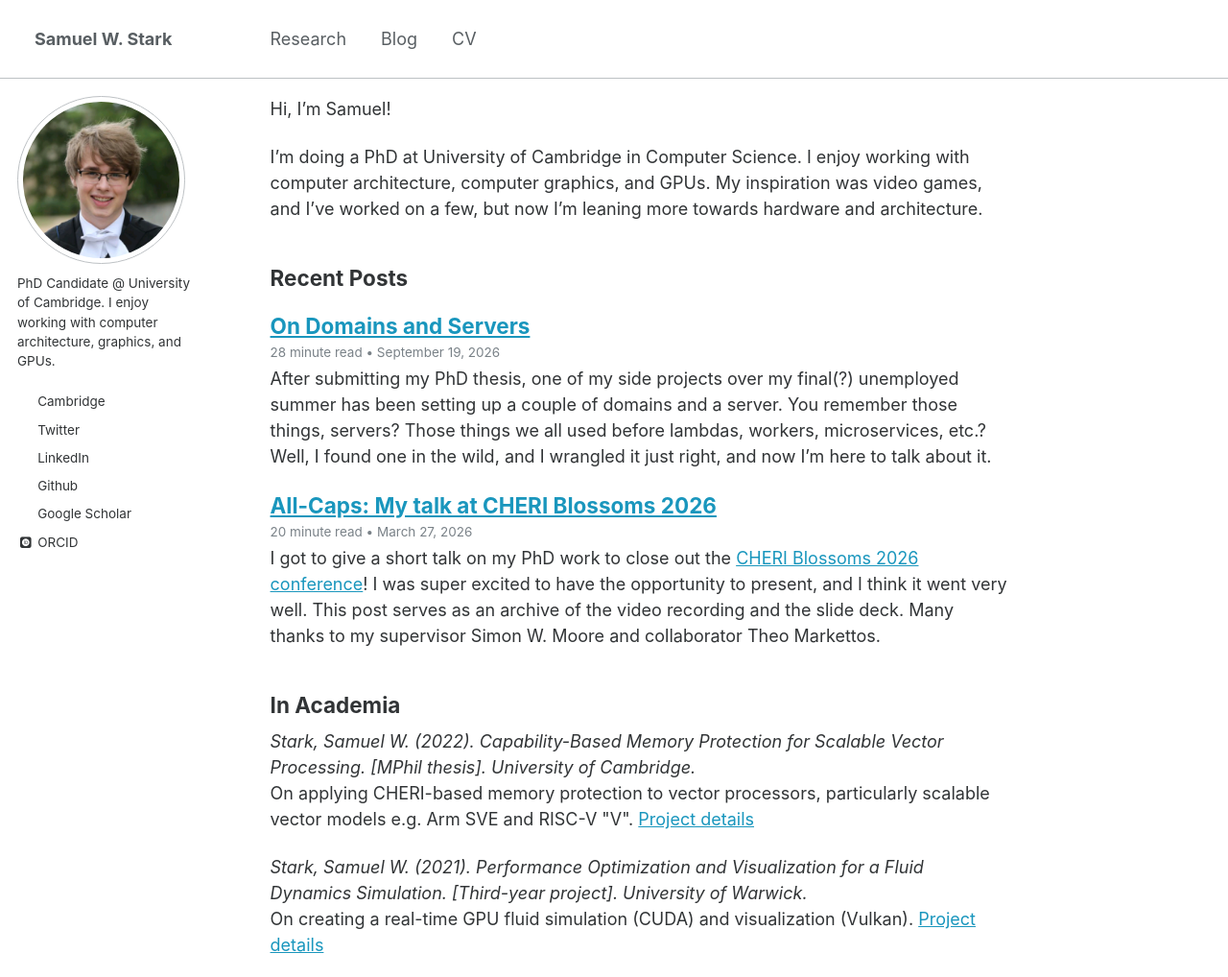
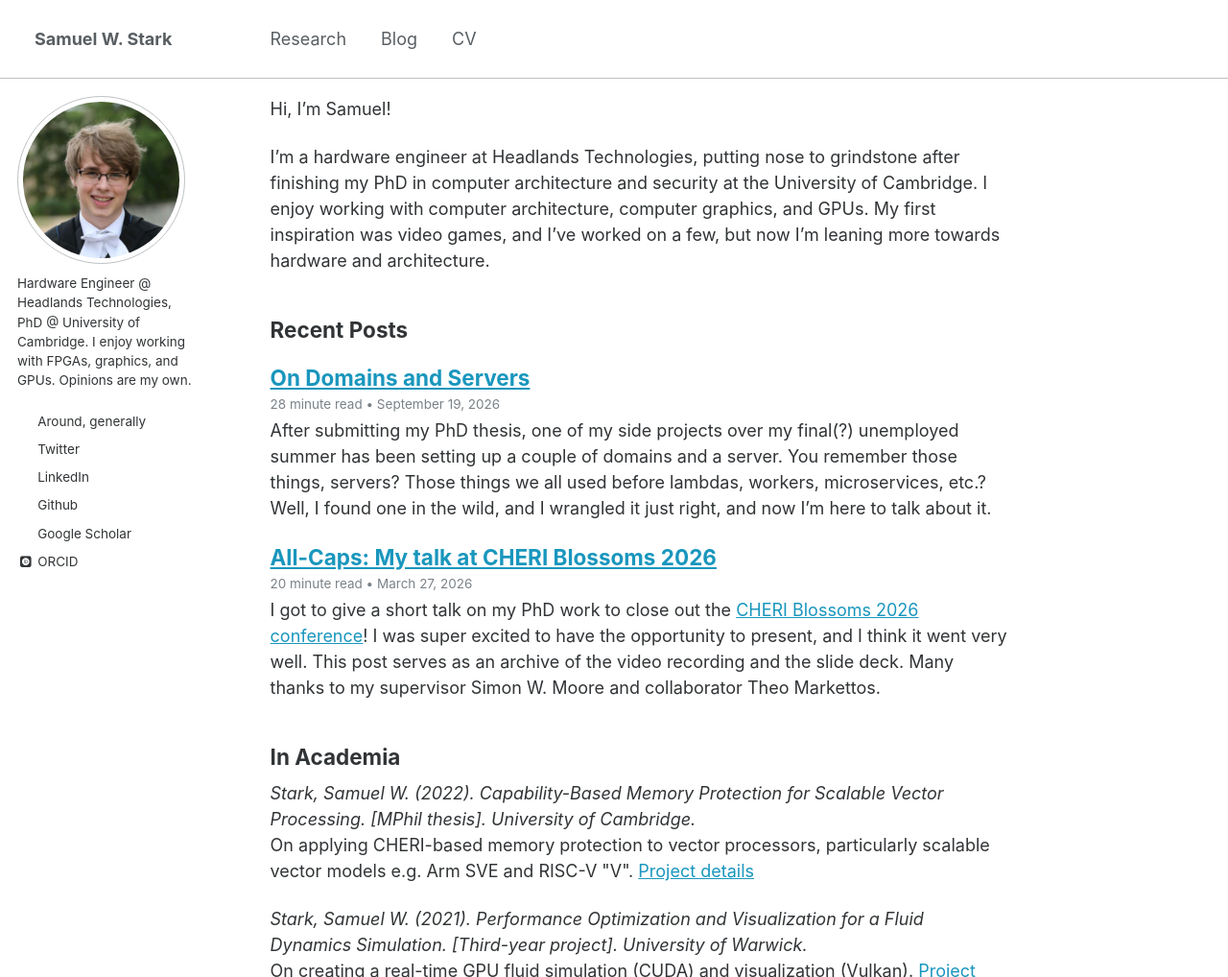
Before and after one commit to theturboturnip/theturboturnip.github.io, a Jekyll site: the page built from _pages/about.md, in a window 1280 px wide and 1338 px high, cut to the strip 0-1018 px from the top of the window. Shown: the whole strip at 96% size. Built offline with Jekyll 4.4.1, drawn with Linux system fonts in a browser that asks for light colours; some web fonts are replaced; an icon font too large for the unit is left out.

Commit message:
Update about info to reflect job.

```diff
--- a/_config.yml
+++ b/_config.yml
@@ -10,7 +10,8 @@ locale                   : "en-GB"
 title                    : "Samuel W. Stark"
 title_separator          : "-"
 name                     : &name "Samuel W. Stark"
-description              : &description "Samuel W. Stark is a PhD Candidate at the University of Cambridge, studying computer science with interests in computer hardware, security, graphics, and GPUs."
+description              : &description "I'm a hardware engineer at Headlands Technologies and a PhD candidate at the University of Cambridge."
+# , studying computer science with interests in computer hardware, security, graphics, and GPUs.
 url                      : https://samuelwstark.com # the base hostname & protocol for your site e.g. "https://mmistakes.github.io"
 baseurl                  : "" # the subpath of your site, e.g. "/blog"
 repository               : "theturboturnip/theturboturnip.github.io"
@@ -81,8 +82,8 @@ analytics:
 author:
   name             : "Samuel W. Stark"
   avatar           : "profile.jpg"
-  bio              : "PhD Candidate @ University of Cambridge. I enjoy working with computer architecture, graphics, and GPUs."
-  location         : "Cambridge"
+  bio              : "Hardware Engineer @ Headlands Technologies, PhD @ University of Cambridge. I enjoy working with FPGAs, graphics, and GPUs. Opinions are my own."
+  location         : "Around, generally"
   employer         :
   pubmed           : #"https://www.ncbi.nlm.nih.gov/pubmed/?term=john+snow"
   googlescholar    : "https://scholar.google.com/citations?user=X9-fswkAAAAJ"
--- a/_pages/about.md
+++ b/_pages/about.md
@@ -8,9 +8,9 @@ redirect_from:
 
 Hi, I'm Samuel!
 
-I'm doing a PhD at University of Cambridge in Computer Science.
+I'm a hardware engineer at Headlands Technologies, putting nose to grindstone after finishing my PhD in computer architecture and security at the University of Cambridge.
 I enjoy working with computer architecture, computer graphics, and GPUs.
-My inspiration was video games, and I've worked on a few, but now I'm leaning more towards hardware and architecture.
+My first inspiration was video games, and I've worked on a few, but now I'm leaning more towards hardware and architecture.
 
 ## Recent Posts
 <div>
```
